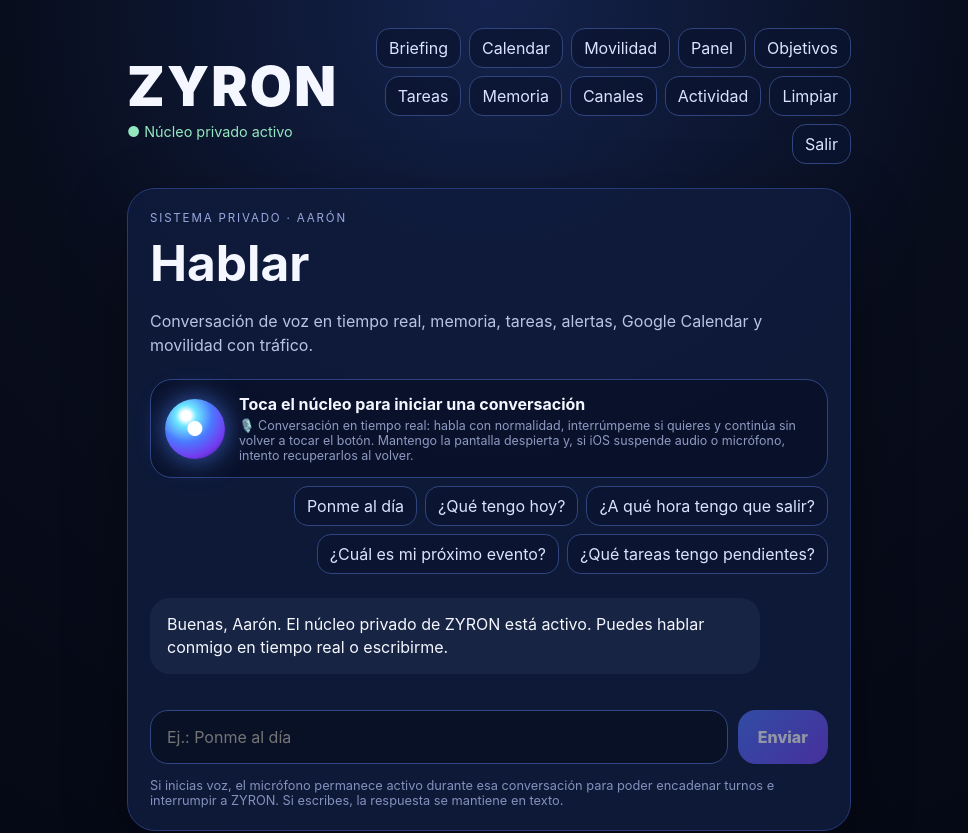
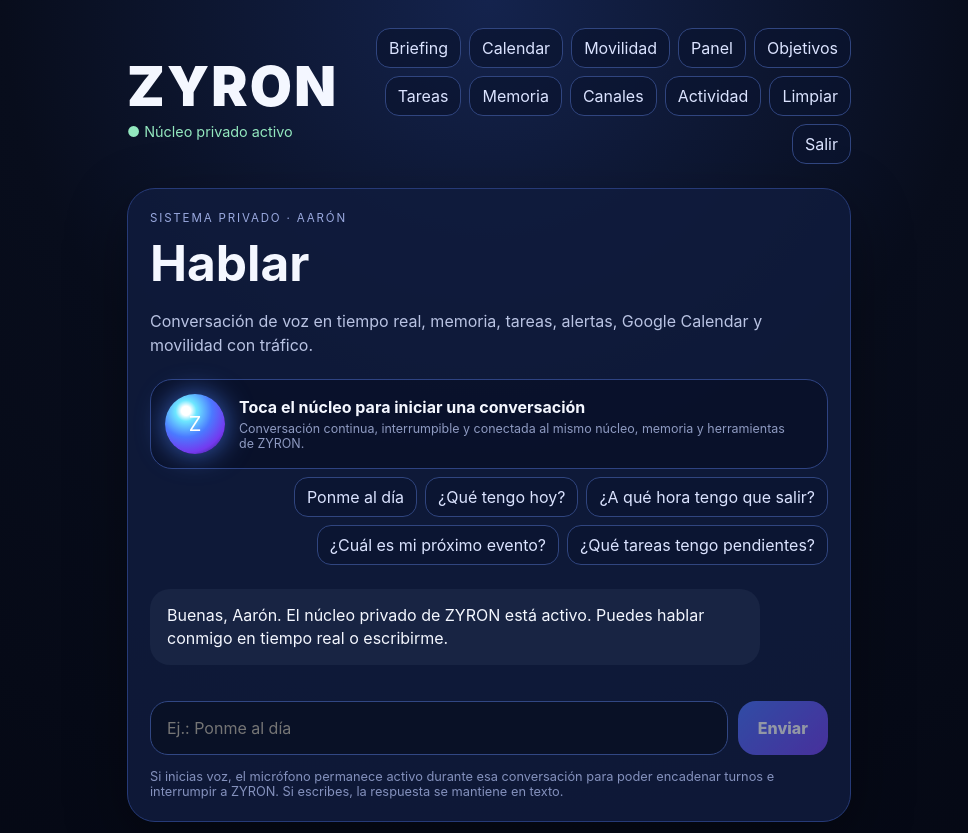
Before and after one commit to atorrefu-design/Zyron, a Next.js app: page / in a window 1280 px wide. Shown: the top 833 px of the page, without its empty margins (151-1119 px from the left). Built offline with nearby package versions, Linux system fonts and the light colour scheme; no server answers.

Commit message:
ZYRON v0.22: app/realtime-voice.tsx

```diff
--- a/app/realtime-voice.tsx
+++ b/app/realtime-voice.tsx
@@ -73,6 +73,12 @@
   return /\b(trafico|ruta|trayecto|cuanto tardo|cuanto tardare|hora de salir|hora tengo que salir|cuando tengo que salir|cuando debo salir|a que hora salgo|a que hora tengo que salir|llego a tiempo|llegare a tiempo|salida recomendada|trabajo|oficina)\b/.test(clean);
 }
 
+function needsLocationContext(message: string) {
+  const clean = normalize(message);
+  return isMobilityQuery(message)
+    || /\b(tiempo|clima|lluvia|temperatura|prevision|pronostico|cerca de mi|donde estoy)\b/.test(clean);
+}
+
 function currentDeviceLocation() {
   return new Promise<DeviceLocation | null>((resolve) => {
     if (!("geolocation" in navigator)) {
@@ -92,7 +98,7 @@
   });
 }
 
-async function queryZyronCore(query: string) {
+async function queryZyronCore(query: string, recentTurns: RecentTurn[]) {
   if (isBriefingQuery(query)) {
     const response = await fetch("/api/briefing", { cache: "no-store" });
     const data = (await response.json().catch(() => ({}))) as { reply?: string; error?: string };
@@ -100,13 +106,19 @@
     return data.reply?.trim() || "No he podido obtener el briefing.";
   }
 
-  const deviceLocation = isMobilityQuery(query) ? await currentDeviceLocation() : null;
-  const response = await fetch("/api/chat", {
+  const deviceLocation = needsLocationContext(query) ? await currentDeviceLocation() : null;
+  const messages = recentTurns.slice(-10).map((turn) => ({ role: turn.role, content: turn.text }));
+  const last = messages[messages.length - 1];
+  if (!last || last.role !== "user" || normalize(last.content) !== normalize(query)) {
+    messages.push({ role: "user", content: query });
+  }
+  const response = await fetch("/api/agent", {
     method: "POST",
     headers: { "Content-Type": "application/json" },
     body: JSON.stringify({
-      messages: [{ role: "user", content: query }],
+      messages,
       deviceLocation,
+      channel: "web",
     }),
     cache: "no-store",
   });
@@ -467,7 +479,7 @@
     try {
       const result = event.name === "buscar_lugares_reales"
         ? await searchRealPlaces(query)
-        : await queryZyronCore(query);
+        : await queryZyronCore(query, recentTurnsRef.current);
       sendEvent({
         type: "conversation.item.create",
         item: { type: "function_call_output", call_id: event.call_id, output: result },
@@ -705,6 +717,8 @@
 
   return (
     <>
+      <div className={`arcCore state-${state}`}>
+        <i className="arcRing ringOne" /><i className="arcRing ringTwo" /><i className="arcRing ringThree" />
         <button
           type="button"
           className={`orb ${active ? state : ""}`}
@@ -712,11 +726,12 @@
           disabled={disabled || state === "connecting"}
           aria-label={active ? "Terminar conversación por voz" : "Hablar con ZYRON"}
         >
-        {state === "connecting" || state === "thinking" ? "…" : active ? "■" : "●"}
+          {state === "connecting" || state === "thinking" ? "…" : active ? "■" : "Z"}
         </button>
-      <div>
+      </div>
+      <div className="voiceCopy">
         <strong>{label}</strong>
-        <div className="voiceHint">🎙️ Conversación en tiempo real: habla con normalidad, interrúmpeme si quieres y continúa sin volver a tocar el botón. Mantengo la pantalla despierta y, si iOS suspende audio o micrófono, intento recuperarlos al volver.</div>
+        <div className="voiceHint">Conversación continua, interrumpible y conectada al mismo núcleo, memoria y herramientas de ZYRON.</div>
       </div>
     </>
   );
```
Lines whose indentation alone changed are shown as unchanged.
